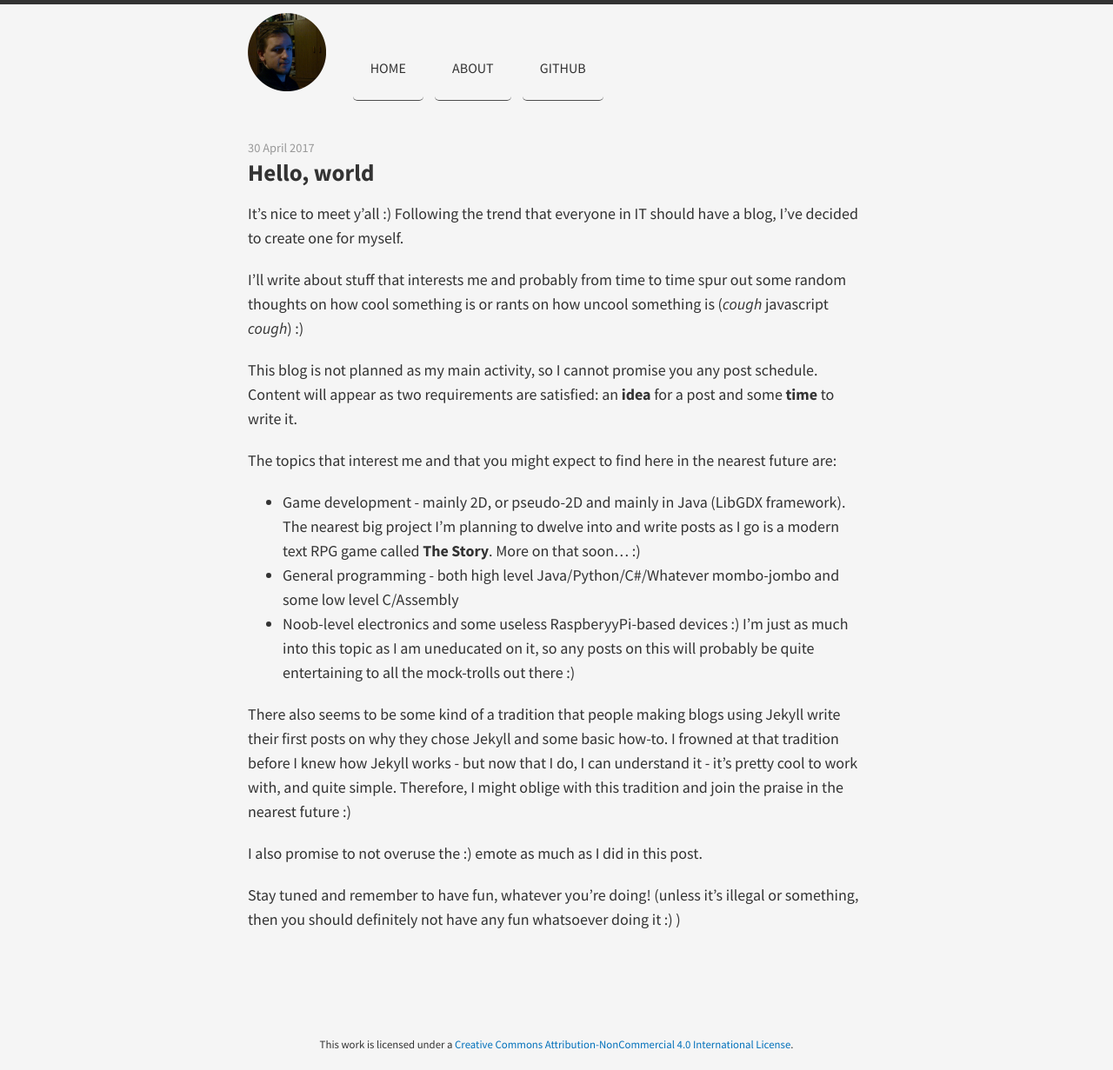
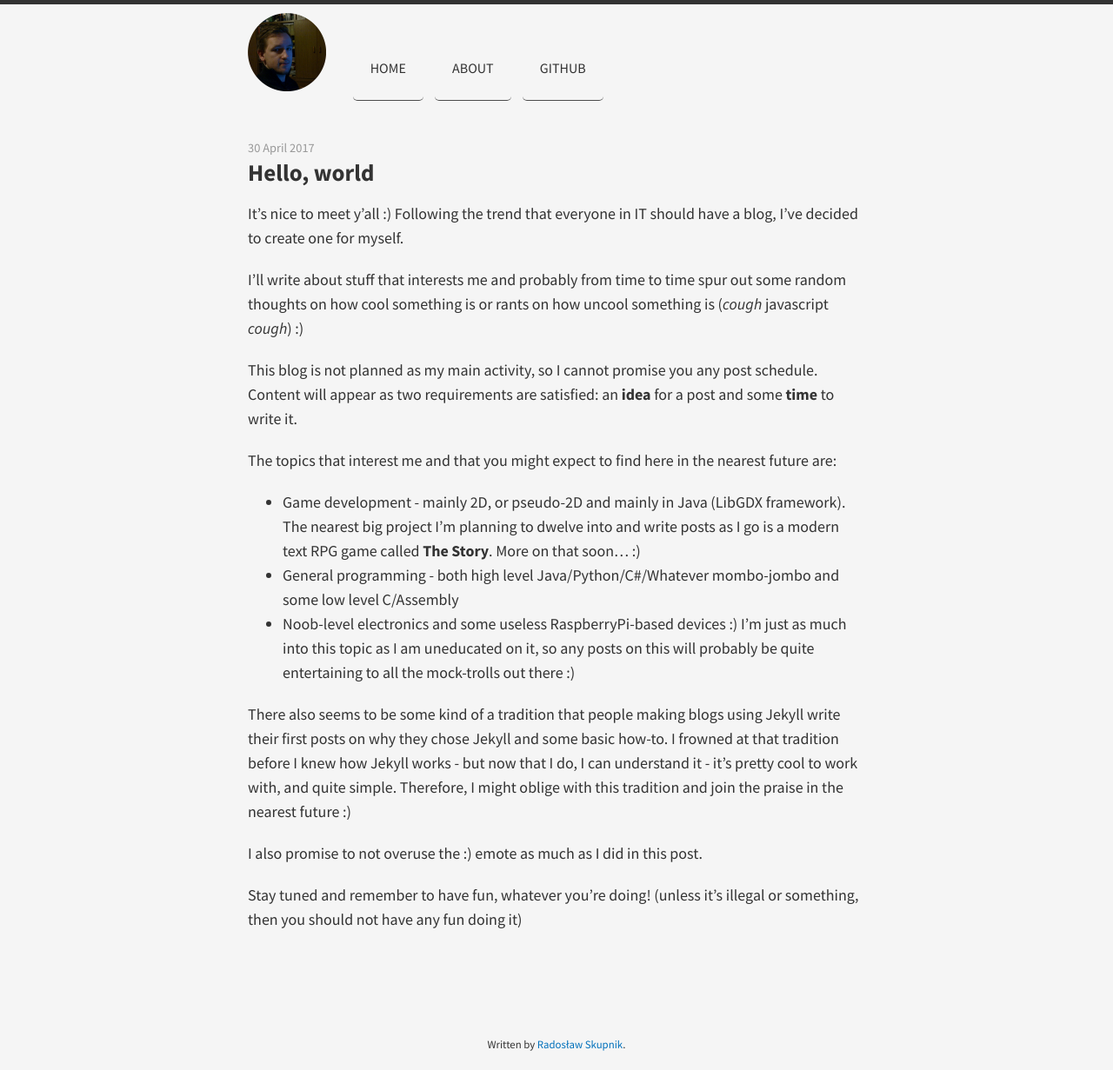
Before and after one commit to rskupnik/rskupnik.github.io, a Jekyll site: the page built from _posts/2017-04-30-hello-world.md, in a window 1280 px wide. Shown: the whole page at 87% size. Built offline with Jekyll 4.4.1, drawn with Linux system fonts in a browser that asks for light colours; nearby versions of some CDN libraries.

Commit message:
Create Introducing The Story post Modify CSS to include captions below images Modify CSS to make images span the whole width Replace license with author in the footer Fix some typos in the Hello, world post

```diff
--- a/_config.yml
+++ b/_config.yml
@@ -11,3 +11,5 @@
 sass:
   sass_dir: public/css
   style: :compressed
+
+show_drafts: false
--- a/_layouts/default.html
+++ b/_layouts/default.html
@@ -18,7 +18,7 @@
 
       <footer>
         <p>
-          This work is licensed under a <a rel="license" href="http://creativecommons.org/licenses/by-nc/4.0/deed.en_US">Creative Commons Attribution-NonCommercial 4.0 International License</a>.
+          Written by <a rel="github" href="https://github.com/rskupnik">Radosław Skupnik</a>.
         </p>
       </footer>
     </div>
--- a/_posts/2017-04-30-hello-world.md
+++ b/_posts/2017-04-30-hello-world.md
@@ -12,10 +12,10 @@
 The topics that interest me and that you might expect to find here in the nearest future are:
 - Game development - mainly 2D, or pseudo-2D and mainly in Java (LibGDX framework). The nearest big project I'm planning to dwelve into and write posts as I go is a modern text RPG game called **The Story**. More on that soon... :)
 - General programming - both high level Java/Python/C#/Whatever mombo-jombo and some low level C/Assembly
-- Noob-level electronics and some useless RaspberyyPi-based devices :)  I'm just as much into this topic as I am uneducated on it, so any posts on this will probably be quite entertaining to all the mock-trolls out there :)
+- Noob-level electronics and some useless RaspberryPi-based devices :)  I'm just as much into this topic as I am uneducated on it, so any posts on this will probably be quite entertaining to all the mock-trolls out there :)
 
 There also seems to be some kind of a tradition that people making blogs using Jekyll write their first posts on why they chose Jekyll and some basic how-to. I frowned at that tradition before I knew how Jekyll works - but now that I do, I can understand it - it's pretty cool to work with, and quite simple. Therefore, I might oblige with this tradition and join the praise in the nearest future :)
 
 I also promise to not overuse the :) emote as much as I did in this post.
 
-Stay tuned and remember to have fun, whatever you're doing! (unless it's illegal or something, then you should definitely not have any fun whatsoever doing it :) )
+Stay tuned and remember to have fun, whatever you're doing! (unless it's illegal or something, then you should not have any fun doing it)
--- a/public/css/main.scss
+++ b/public/css/main.scss
@@ -50,6 +50,7 @@
 
 img {
   max-width: 100%;
+  width: 100%;
   height: auto;
   border: none;
   outline: none;
@@ -248,6 +249,14 @@
   background-repeat: no-repeat;
 }
 
+img + em {
+	color: gray;
+    font-size: 16px;
+    text-align: center;
+    display: block;
+    margin-top: -20px;
+}
+
 /*============================================================================*/
 @media screen and (max-width: 767px) {
   .top-navbar {
```
Also changed, not shown: _posts/2017-05-01-introducing-the-story.md (added, +60 -0 lines), public/images/opowiesc_1.png (added), public/images/otchlan_1.jpg (added).
